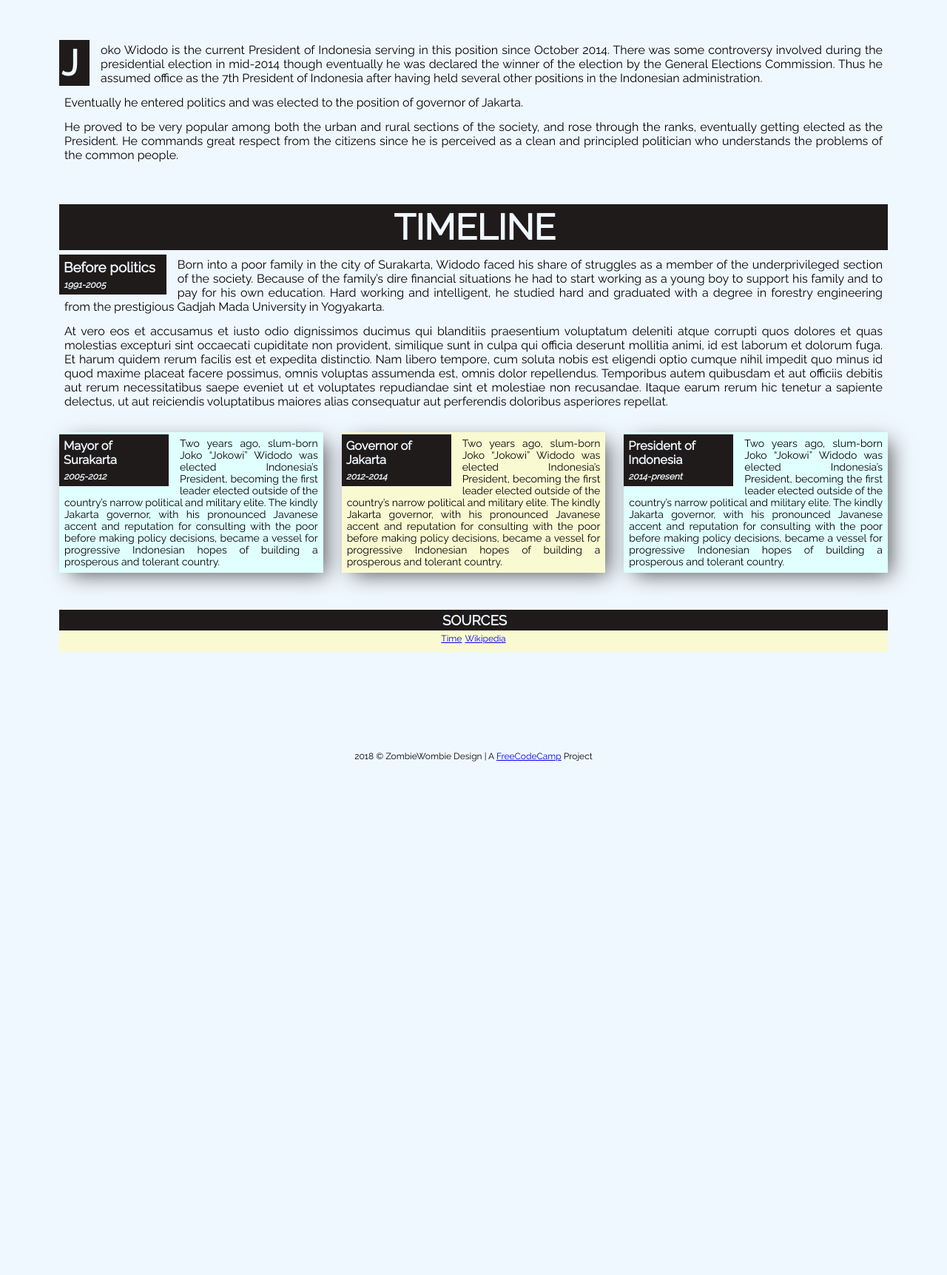
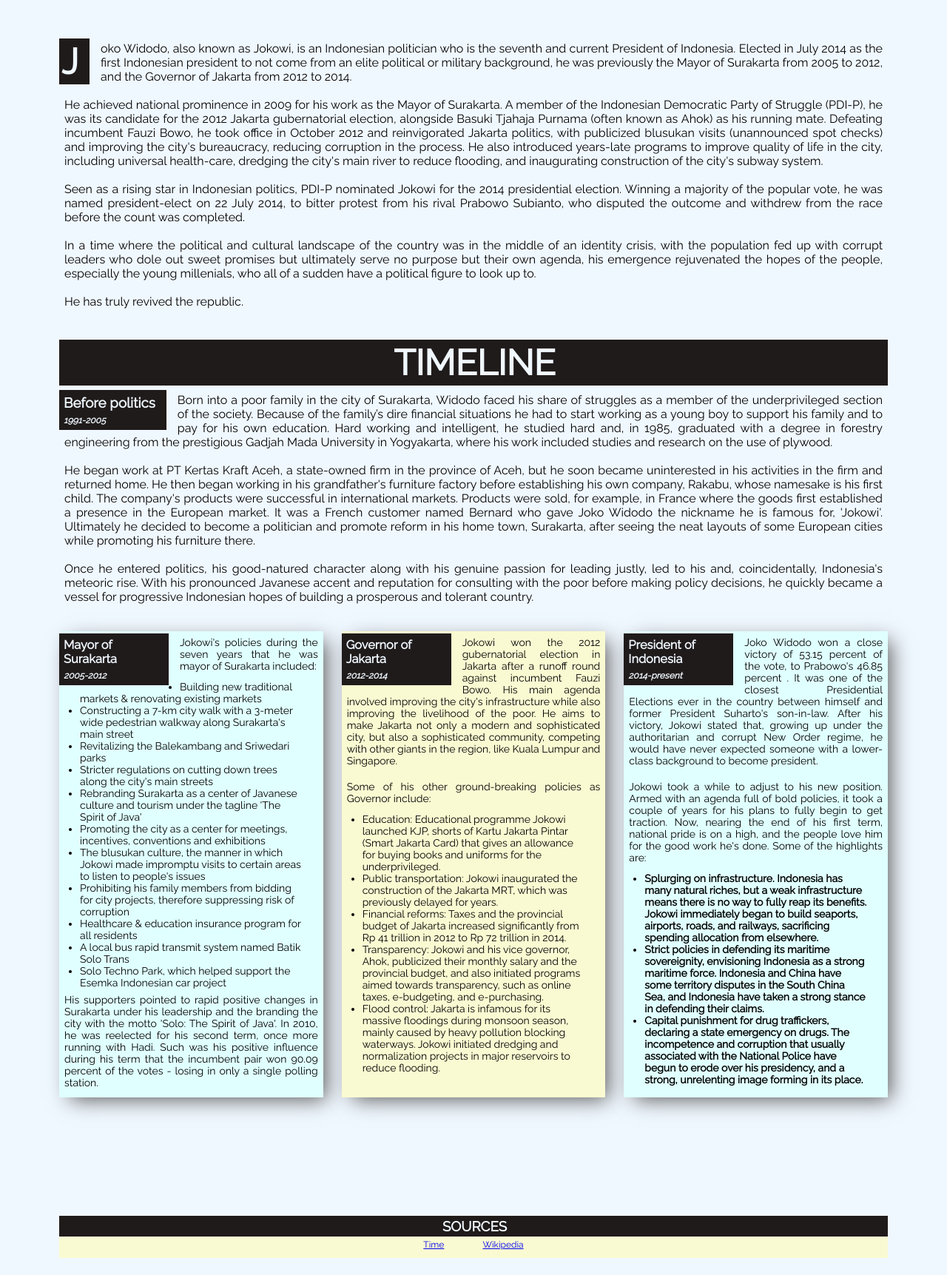
Before and after one commit to dreemanuel/FCC, a PHP site: page / in a window 1280 px wide. Shown: the part 480-2203 px from the top of the page at 74% size. Before the commit the page ends 1509 px from the top, so only its background shows below. Run offline with PHP 8.4, Linux system fonts and the light colour scheme; some libraries are stand-ins or nearby versions.

Commit message:
done and collected!

```diff
--- a/Responsive Web Design Projects/Project 1v3/index.html
+++ b/Responsive Web Design Projects/Project 1v3/index.html
@@ -11,6 +11,7 @@
         <!--This code autorefreshes page-->
         <meta http-equiv="refresh" content="5">
         <!--delete/comment code before publishing-->
+        <script src="https://cdn.freecodecamp.org/testable-projects-fcc/v1/bundle.js"></script>
     </head>
     <body>
         <header class="box-shadow">
@@ -24,7 +25,7 @@
             </nav>
         </header>
         <main id="main">
-            <div id="imgdiv">
+            <div id="img-div">
                 <img id="image" src="https://i0.wp.com/jendelasulteng.com/wp-content/uploads/2018/05/Presiden-RI-Joko-Widodo-js.com_.jpg?fit=1280%2C720&ssl=1">
             </div>
             <div id="img-caption" class="">
@@ -33,9 +34,11 @@
             </div>
             <article id="tribute-info" class="block-styling">
                 <h2 class="subheading float-left">J</h2>
-                <p>oko Widodo is the current President of Indonesia serving in this position since October 2014. There was some controversy involved during the presidential election in mid-2014 though eventually he was declared the winner of the election by the General Elections Commission. Thus he assumed office as the 7th President of Indonesia after having held several other positions in the Indonesian administration.</p>
-                <p>Eventually he entered politics and was elected to the position of governor of Jakarta.</p>
-                <p>He proved to be very popular among both the urban and rural sections of the society, and rose through the ranks, eventually getting elected as the President. He commands great respect from the citizens since he is perceived as a clean and principled politician who understands the problems of the common people.</p>
+                <p>oko Widodo, also known as Jokowi, is an Indonesian politician who is the seventh and current President of Indonesia. Elected in July 2014 as the first Indonesian president to not come from an elite political or military background, he was previously the Mayor of Surakarta from 2005 to 2012, and the Governor of Jakarta from 2012 to 2014.</p>
+                <p>He achieved national prominence in 2009 for his work as the Mayor of Surakarta. A member of the Indonesian Democratic Party of Struggle (PDI-P), he was its candidate for the 2012 Jakarta gubernatorial election, alongside Basuki Tjahaja Purnama (often known as Ahok) as his running mate. Defeating incumbent Fauzi Bowo, he took office in October 2012 and reinvigorated Jakarta politics, with publicized blusukan visits (unannounced spot checks) and improving the city's bureaucracy, reducing corruption in the process. He also introduced years-late programs to improve quality of life in the city, including universal health-care, dredging the city's main river to reduce flooding, and inaugurating construction of the city's subway system.</p>
+                <p>Seen as a rising star in Indonesian politics, PDI-P nominated Jokowi for the 2014 presidential election. Winning a majority of the popular vote, he was named president-elect on 22 July 2014, to bitter protest from his rival Prabowo Subianto, who disputed the outcome and withdrew from the race before the count was completed.</p>
+                <p>In a time where the political and cultural landscape of the country was in the middle of an identity crisis, with the population fed up with corrupt leaders who dole out sweet promises but ultimately serve no purpose but their own agenda, his emergence rejuvenated the hopes of the people, especially the young millenials, who all of a sudden have a political figure to look up to.</p>
+                <p>He has truly revived the republic.</p>
             </article>
             <div id="timeline" class="timeline-block block-styling">
                 <div class="timeline-head">
@@ -46,29 +49,74 @@
                         <h3 class="heading">Before politics</h3>
                         <h4 class="heading">1991-2005</h4>
                     </div>
-                    <p>Born into a poor family in the city of Surakarta, Widodo faced his share of struggles as a member of the underprivileged section of the society. Because of the family’s dire financial situations he had to start working as a young boy to support his family and to pay for his own education. Hard working and intelligent, he studied hard and graduated with a degree in forestry engineering from the prestigious Gadjah Mada University in Yogyakarta. </p>
-                    <p>At vero eos et accusamus et iusto odio dignissimos ducimus qui blanditiis praesentium voluptatum deleniti atque corrupti quos dolores et quas molestias excepturi sint occaecati cupiditate non provident, similique sunt in culpa qui officia deserunt mollitia animi, id est laborum et dolorum fuga. Et harum quidem rerum facilis est et expedita distinctio. Nam libero tempore, cum soluta nobis est eligendi optio cumque nihil impedit quo minus id quod maxime placeat facere possimus, omnis voluptas assumenda est, omnis dolor repellendus. Temporibus autem quibusdam et aut officiis debitis aut rerum necessitatibus saepe eveniet ut et voluptates repudiandae sint et molestiae non recusandae. Itaque earum rerum hic tenetur a sapiente delectus, ut aut reiciendis voluptatibus maiores alias consequatur aut perferendis doloribus asperiores repellat.</p>
+                    <p>Born into a poor family in the city of Surakarta, Widodo faced his share of struggles as a member of the underprivileged section of the society. Because of the family’s dire financial situations he had to start working as a young boy to support his family and to pay for his own education. Hard working and intelligent, he studied hard and, in 1985, graduated with a degree in forestry engineering from the prestigious Gadjah Mada University in Yogyakarta, where his work included studies and research on the use of plywood. </p>
+                    <p>
+                    He began work at PT Kertas Kraft Aceh, a state-owned firm in the province of Aceh, but he soon became uninterested in his activities in the firm and returned home. He then began working in his grandfather's furniture factory before establishing his own company, Rakabu, whose namesake is his first child.
+
+                    The company's products were successful in international markets. Products were sold, for example, in France where the goods first established a presence in the European market. It was a French customer named Bernard who gave Joko Widodo the nickname he is famous for, 'Jokowi'. Ultimately he decided to become a politician and promote reform in his home town, Surakarta, after seeing the neat layouts of some European cities while promoting his furniture there.
+                    </p>
+                    <p>Once he entered politics, his good-natured character along with his genuine passion for leading justly, led to his and, coincidentally, Indonesia's meteoric rise. With his pronounced Javanese accent and reputation for consulting with the poor before making policy decisions, he quickly became a vessel for progressive Indonesian hopes of building a prosperous and tolerant country.</p>
                 </div>
                 <div class="timeline-column box-shadow" id="timeline2">
                     <div class="subheading float-left">
                         <h3 class="heading">Mayor of Surakarta</h3>
                         <h4 class="heading">2005-2012</h4>
                     </div>
-                    <p>Two years ago, slum-born Joko “Jokowi” Widodo was elected Indonesia’s President, becoming the first leader elected outside of the country’s narrow political and military elite. The kindly Jakarta governor, with his pronounced Javanese accent and reputation for consulting with the poor before making policy decisions, became a vessel for progressive Indonesian hopes of building a prosperous and tolerant country.</p>
+                    <p>Jokowi's policies during the seven years that he was mayor of Surakarta included:</p>
+                    <ul>
+                        <li>Building new traditional markets & renovating existing markets
+                        </li>
+                        <li>Constructing a 7-km city walk with a 3-meter wide pedestrian walkway along Surakarta's main street</li>
+                        <li>Revitalizing the Balekambang and Sriwedari parks</li>
+                        <li>Stricter regulations on cutting down trees along the city's main streets</li>
+                        <li>Rebranding Surakarta as a center of Javanese culture and tourism under the tagline 'The Spirit of Java'
+                        </li>
+                        <li>Promoting the city as a center for meetings, incentives, conventions and exhibitions</li>
+                        <li>The blusukan culture, the manner in which Jokowi made impromptu visits to certain areas to listen to people's issues</li>
+                        <li>Prohibiting his family members from bidding for city projects, therefore suppressing risk of corruption</li>
+                        <li>Healthcare & education insurance program for all residents</li>
+                        <li>A local bus rapid transmit system named Batik Solo Trans</li>
+                        <li>Solo Techno Park, which helped support the Esemka Indonesian car project</li>
+                    </ul>
+                    <p>His supporters pointed to rapid positive changes in Surakarta under his leadership and the branding the city with the motto 'Solo: The Spirit of Java'. In 2010, he was reelected for his second term, once more running with Hadi. Such was his positive influence during his term that the incumbent pair won 90.09 percent of the votes - losing in only a single polling station.</p>
                 </div>
                 <div class="timeline-column box-shadow" id="timeline3">
                     <div class="subheading float-left">
                         <h3 class="heading">Governor of Jakarta</h3>
                         <h4 class="heading">2012-2014</h4>
                     </div>
-                    <p>Two years ago, slum-born Joko “Jokowi” Widodo was elected Indonesia’s President, becoming the first leader elected outside of the country’s narrow political and military elite. The kindly Jakarta governor, with his pronounced Javanese accent and reputation for consulting with the poor before making policy decisions, became a vessel for progressive Indonesian hopes of building a prosperous and tolerant country.</p>
+                    <p>Jokowi won the 2012 gubernatorial election in Jakarta after a runoff round against incumbent Fauzi Bowo. His main agenda involved improving the city's infrastructure while also improving the livelihood of the poor. He aims to make Jakarta not only a modern and sophisticated city, but also a sophisticated community, competing with other giants in the region, like Kuala Lumpur and Singapore.</p>
+                    <p>Some of his other ground-breaking policies as Governor include: </p>
+                    <ul>
+                        <li>Education:
+                            Educational programme
+                            Jokowi launched KJP, shorts of Kartu Jakarta Pintar (Smart Jakarta Card) that gives an allowance  for buying books and uniforms for the underprivileged.</li>
+                        <li>Public transportation:
+                            Jokowi inaugurated the construction of the Jakarta MRT, which was previously delayed for years.</li>
+                        <li>Financial reforms:
+                            Taxes and the provincial budget of Jakarta increased significantly from Rp 41 trillion in 2012 to Rp 72 trillion in 2014.</li>
+                        <li>Transparency:
+                            Jokowi and his vice governor, Ahok, publicized their monthly salary and the provincial budget, and also initiated programs aimed towards transparency, such as online taxes, e-budgeting, and e-purchasing. </li>
+                        <li>Flood control:
+                            Jakarta is infamous for  its massive floodings during monsoon season, mainly caused by heavy pollution blocking waterways. Jokowi initiated dredging and normalization projects in major reservoirs  to reduce flooding. </li>
+                    </ul>
                 </div>
                 <div class="timeline-column box-shadow" id="timeline4">
                     <div class="subheading float-left">
                         <h3 class="heading">President of Indonesia</h3>
                         <h4 class="heading">2014-present</h4>
                     </div>
-                    <p>Two years ago, slum-born Joko “Jokowi” Widodo was elected Indonesia’s President, becoming the first leader elected outside of the country’s narrow political and military elite. The kindly Jakarta governor, with his pronounced Javanese accent and reputation for consulting with the poor before making policy decisions, became a vessel for progressive Indonesian hopes of building a prosperous and tolerant country.</p>
+                    <p>
+                        Joko Widodo won a close victory of 53.15 percent of the vote, to Prabowo's 46.85 percent . It was one of the closest Presidential Elections ever in the country between himself and former President Suharto's son-in-law. After his victory, Jokowi stated that, growing up under the authoritarian and corrupt New Order regime, he would have never expected someone with a lower-class background to become president.
+                    </p>
+                    <p>
+                        Jokowi took a while to adjust to his new position. Armed with an agenda full of bold policies, it took a couple of years for his plans to fully begin to get traction. Now, nearing the end of his first term, national pride is on a high, and the people love him for the good work he's done. Some of the highlights are:
+                    </p>
+                    <ul>
+                        <li><strong>Splurging on infrastructure. Indonesia has many natural riches, but a weak infrastructure means there is no way to fully reap its benefits. Jokowi immediately began to build seaports, airports, roads, and railways, sacrificing spending allocation from elsewhere.</strong></li>
+                        <li><strong>Strict policies in defending its maritime sovereignity, envisioning Indonesia as a strong maritime force. Indonesia and China have some territory disputes in the South China Sea, and Indonesia have taken a strong stance in defending their claims.</strong></li>
+                        <li><strong>Capital punishment for drug traffickers, declaring a state emergency on drugs. The incompetence and corruption that usually associated with the National Police have begun to erode over his presidency, and a strong, unrelenting image forming in its place.</strong></li>
+                    </ul>
                 </div>
             </div>
 
--- a/Responsive Web Design Projects/Project 1v3/style.css
+++ b/Responsive Web Design Projects/Project 1v3/style.css
@@ -32,9 +32,9 @@ nav {
 .navbutton a {
     color: dimgray;
 }
-#imgdiv {
+#img-div {
     background-color: transparent;
-    margin: 0px 120px 50px 120px;
+    margin: 0px 6em 3em 6em;
 }
 #image {
     margin: 0px auto;
@@ -68,7 +68,7 @@ nav {
 }
 #tribute-info {
     background: transparent;
-    margin-bottom: 50px;
+    margin-bottom: 30px;
     position: relative;
     bottom: 120px;
 }
@@ -97,7 +97,13 @@ article p {
 .block-styling p {
     text-indent: 0px;
     text-align: justify;
-    padding: 7px 7px;
+    padding: 7px 7px 12px 7px;
+}
+
+.block-styling ul {
+    text-indent: 0px;
+    text-align: left;
+    margin: 0px 2em;
 }
 h2 {
     font-size: 48px;
@@ -105,6 +111,11 @@ h2 {
 h4 {
     font-style: italic;
     font-size: 12px;
+}
+.box-shadow {
+    -webkit-box-shadow: 9px 8px 27px -5px rgba(92,92,92,1);
+    -moz-box-shadow: 9px 8px 27px -5px rgba(92,92,92,1);
+    box-shadow: 9px 8px 27px -5px rgba(92,92,92,1);
 }
 .timeline-block {
     background-color: transparent;
@@ -125,11 +136,6 @@ h4 {
 .timeline-head {
     grid-area: head;
 }
-.box-shadow {
-    -webkit-box-shadow: 9px 8px 27px -5px rgba(92,92,92,1);
-    -moz-box-shadow: 9px 8px 27px -5px rgba(92,92,92,1);
-    box-shadow: 9px 8px 27px -5px rgba(92,92,92,1);
-}
 .timeline-before {
     grid-area: before;
     background: transparent;
@@ -144,6 +150,7 @@ h4 {
 #timeline2 {
     background: lightcyan;
     grid-area: column1;
+    height: auto;
 }
 #timeline3 {
     background: lightgoldenrodyellow;
@@ -203,11 +210,12 @@ h4 {
     text-align: center;
     padding-bottom: 10px;
     position: relative;
-    bottom: 120px;
+    bottom: 10px;
 }
 #tribute-link li {
     font-size: 12px;
     display: inline-block;
+    padding: 0 2em;
 }
 footer {
     text-align: center;
@@ -217,7 +225,7 @@ footer {
 }
 
 
-@media (max-width: 800px) {
+@media (max-width: 900px) {
     .timeline-block {
         grid-template-columns: 1fr;
         grid-template-areas:
```
Also changed, not shown: 1 other file.
